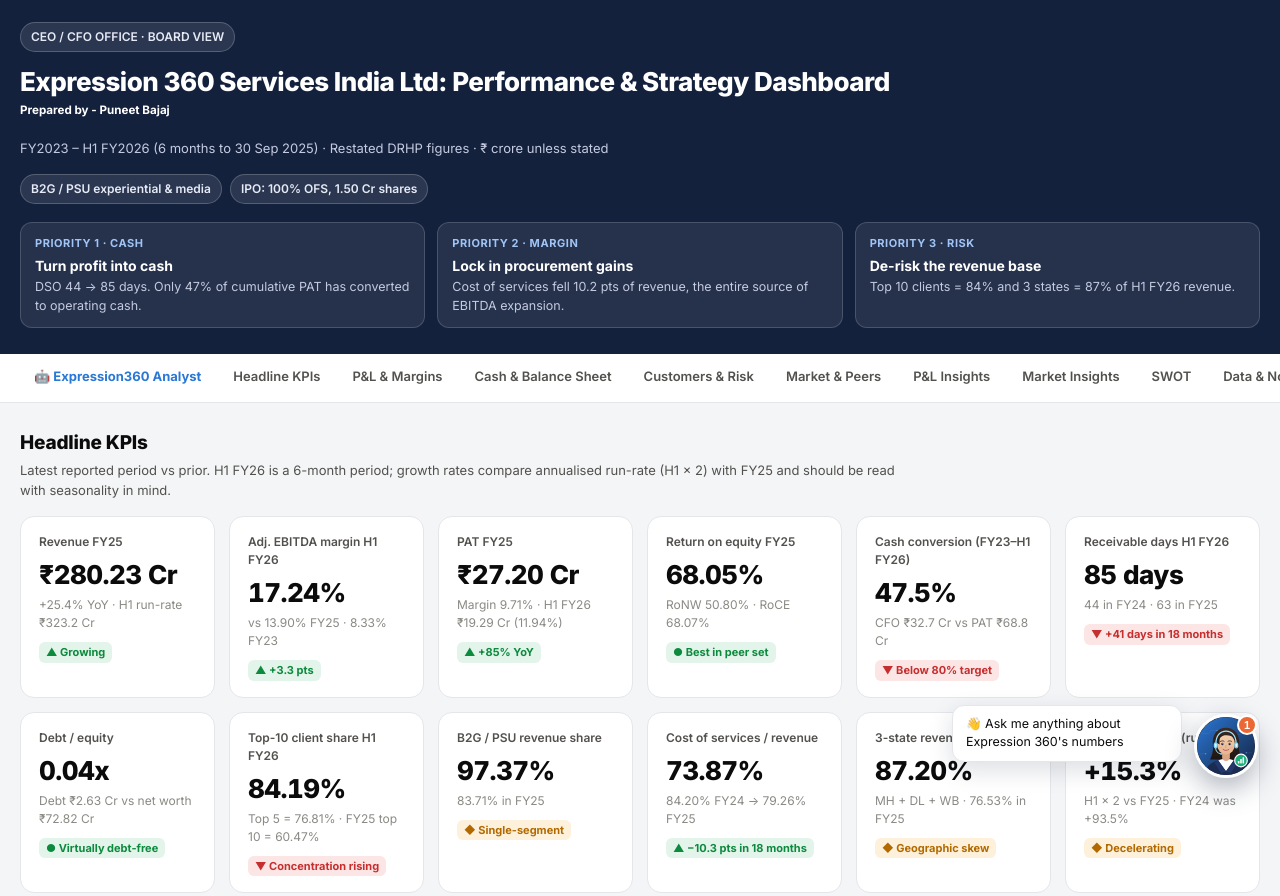
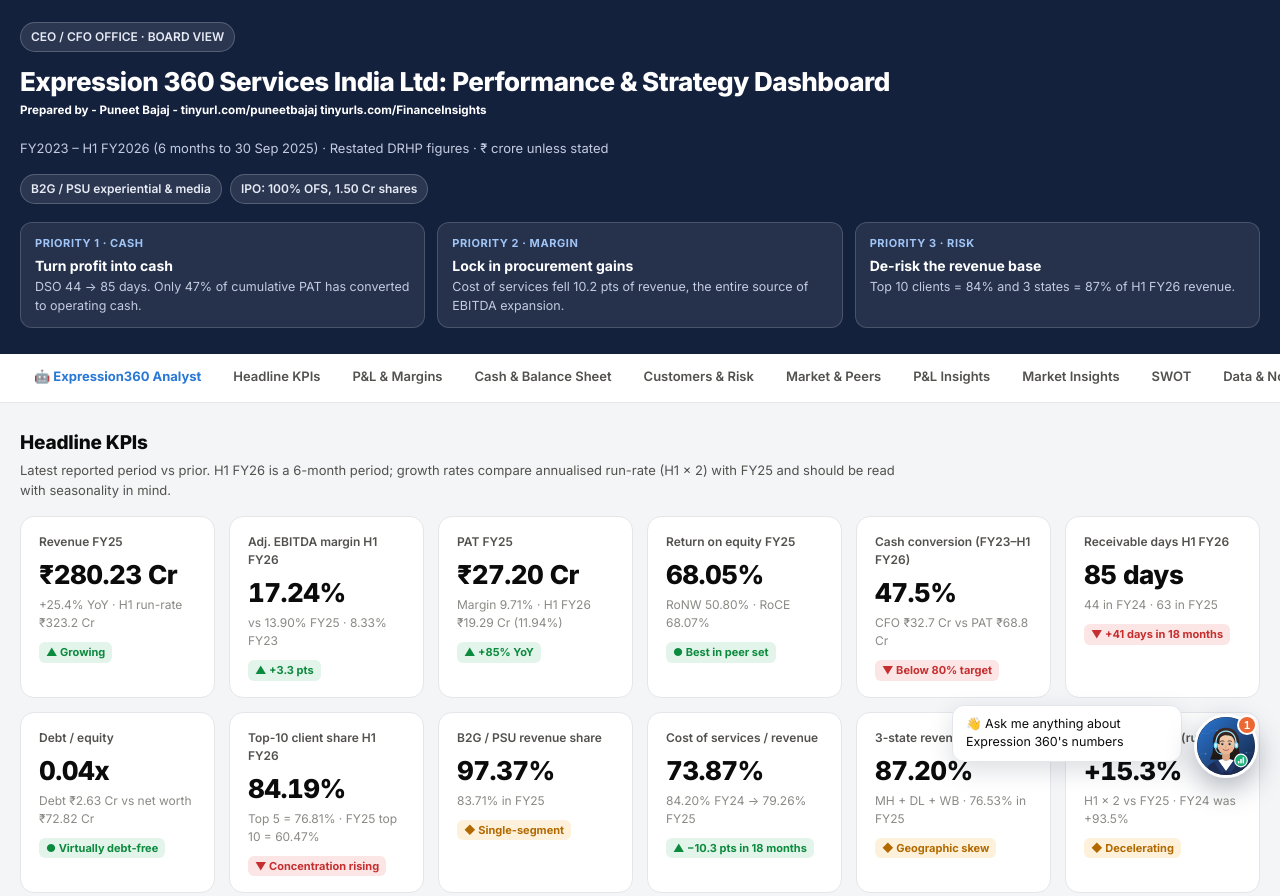
Before and after one commit to TechFinAI/DeepFinancials, a plain HTML site: page index.html in a window 1280 px wide. Shown: the top 896 px of the page. Drawn offline with nearby package versions, Linux system fonts and the light colour scheme.

Commit message:
Add links to the prepared by section in index.html
Updated the prepared by line to include additional links.

```diff
--- a/index.html
+++ b/index.html
@@ -96,7 +96,7 @@ details.dt summary{cursor:pointer;font-size:12px;color:var(--s1);font-weight:600
       <div>
         <div class="pill">CEO / CFO OFFICE · BOARD VIEW</div>
         <h1 style="margin-top:10px">Expression 360 Services India Ltd: Performance &amp; Strategy Dashboard</h1>
-         <h5 style="margin-top:1px">Prepared by - Puneet Bajaj</h5>
+         <h5 style="margin-top:1px">Prepared by - Puneet Bajaj -        tinyurl.com/puneetbajaj          tinyurls.com/FinanceInsights</h5>
         <div class="sub">FY2023 – H1 FY2026 (6 months to 30 Sep 2025) · Restated DRHP figures · ₹ crore unless stated</div>
       </div>
       <div style="display:flex;gap:8px;flex-wrap:wrap">
```
